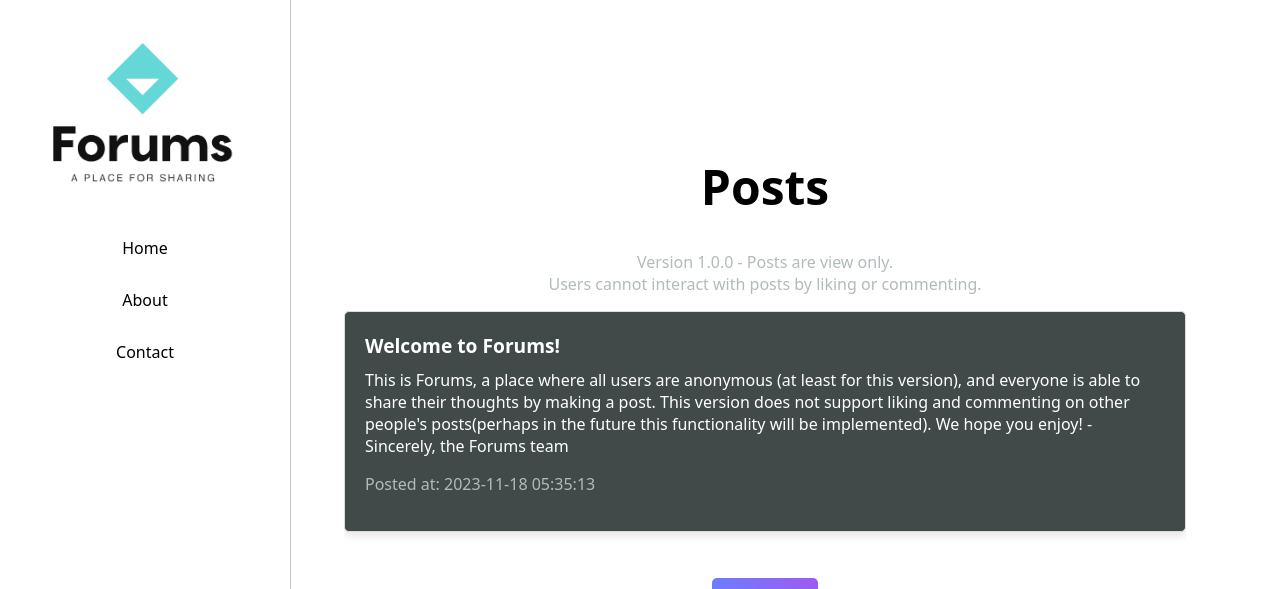
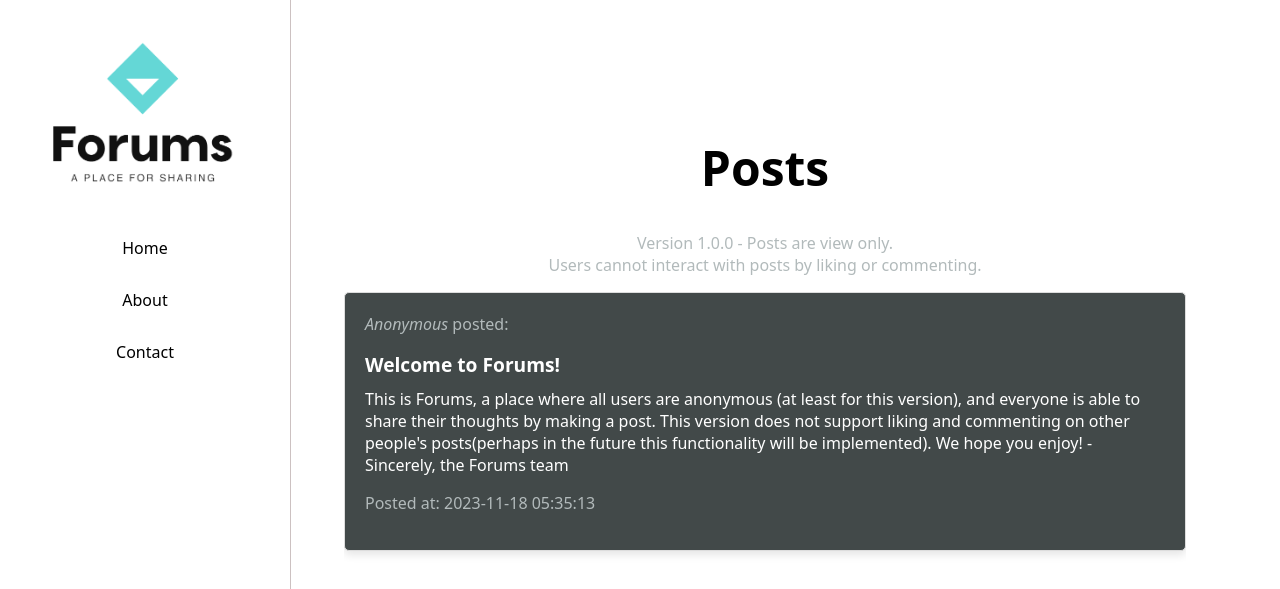
Before and after one commit to mrmcnguyen/Forum, a Flask app: page /home in a window 1280 px wide. Shown: the top 589 px of the page. Run offline with Flask 3, Linux system fonts and the light colour scheme; data comes from the database, SQL or seed files in the repository; both versions use the stored data as it was after the commit.

Commit message:
Forum Version 1.0.0

```diff
--- a/static/style.css
+++ b/static/style.css
@@ -106,6 +106,12 @@ strong {
     font-size: 1.2em;
     color: white;
     text-align: left;
+}
+
+.post-user {
+    color: #B2BABB;
+    margin-top: 0;
+
 }
 
 .post-content {
--- a/templates/index.html
+++ b/templates/index.html
@@ -22,6 +22,7 @@
         <ul>
             {% for post in posts %}
             <li>
+                <p class="post-user"><i>Anonymous </i>posted: </p>
                 <strong>{{ post[1] }}</strong>
                 <p class="post-content">{{ post[2] }}</p>
                 <p class="post-date">Posted at: {{ post[3] }}</p>
```
Also changed, not shown: posts.db.
